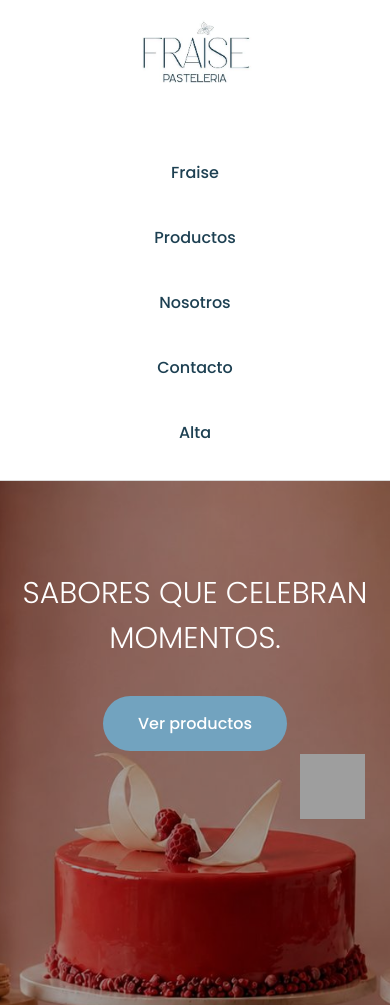
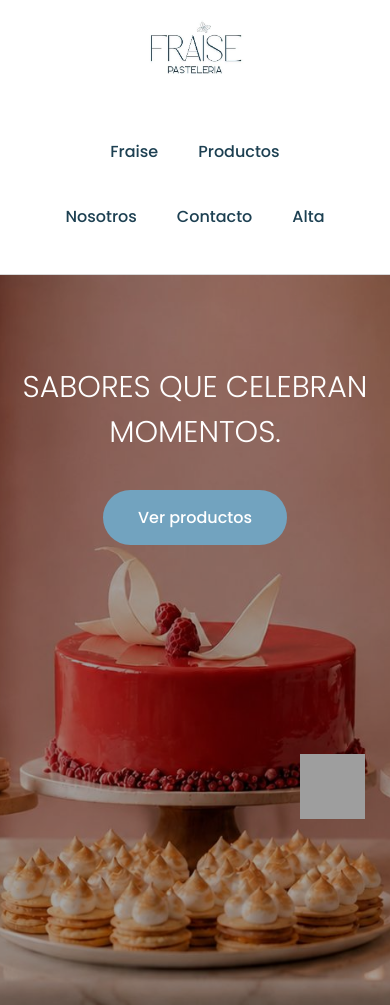
Before and after one commit to nsayal056-debug/FRAISE, a plain HTML site: page index.html in a window 390 px wide. Shown: the top 1005 px of the page. Drawn offline with nearby package versions, Linux system fonts and the light colour scheme; grey boxes are pictures that could not be loaded.

Commit message:
arreglo img

```diff
--- a/css/responsive.css
+++ b/css/responsive.css
@@ -41,6 +41,14 @@
         font-size: 3rem;
     }
 
+    @media (max-width: 768px) {
+
+    .hero {
+        height: 55vh;
+    }
+
+}
+
     /* SECCIONES */
 
     .contacto-container,
@@ -79,28 +87,32 @@
 
     /* NAVBAR */
 
+    /* ========================================= */
+/* MOBILE NAVBAR */
+/* ========================================= */
+
+@media (max-width: 768px) {
+
     .navbar {
         width: 100%;
-        flex-direction: column;
-        align-items: center;
     }
 
     .nav-links {
-        width: 100%;
+        display: flex;
+        justify-content: center;
+        align-items: center;
+        flex-wrap: wrap;
 
-        flex-direction: column;
+        gap: 15px;
 
-        align-items: center;
-
-        gap: 18px;
-
-        margin-top: 20px;
+        padding: 10px 0;
     }
 
     .nav-links li {
-        width: 100%;
-        text-align: center;
+        width: auto;
     }
+
+}
 
     .nav-links a {
         display: block;
@@ -110,7 +122,8 @@
     /* LOGO */
 
     .logo {
-        max-width: 140px;
+        max-width: 120px;
+        height: auto;
     }
 
     /* HERO */
```
Also changed, not shown: Pages/tortas-modernas.html (+2 -0 lines).
